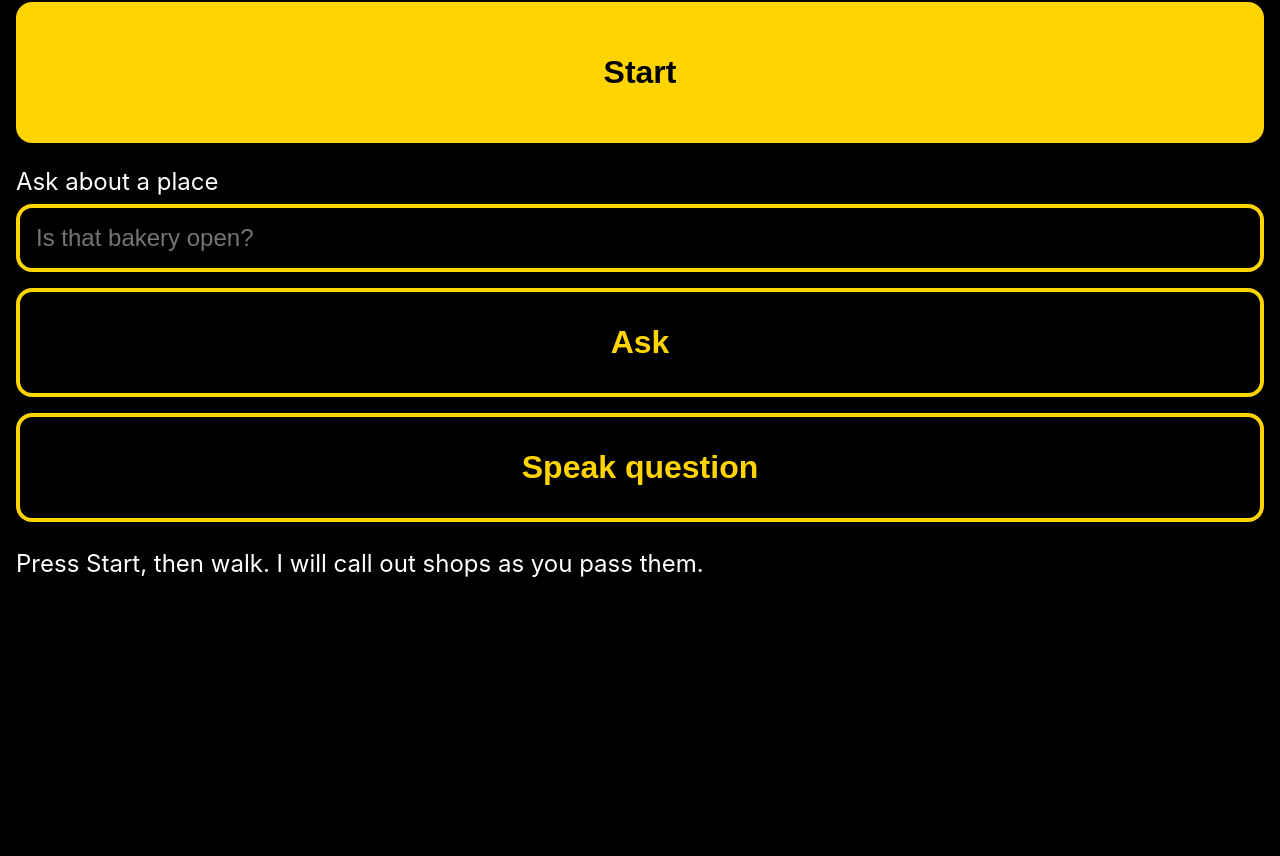
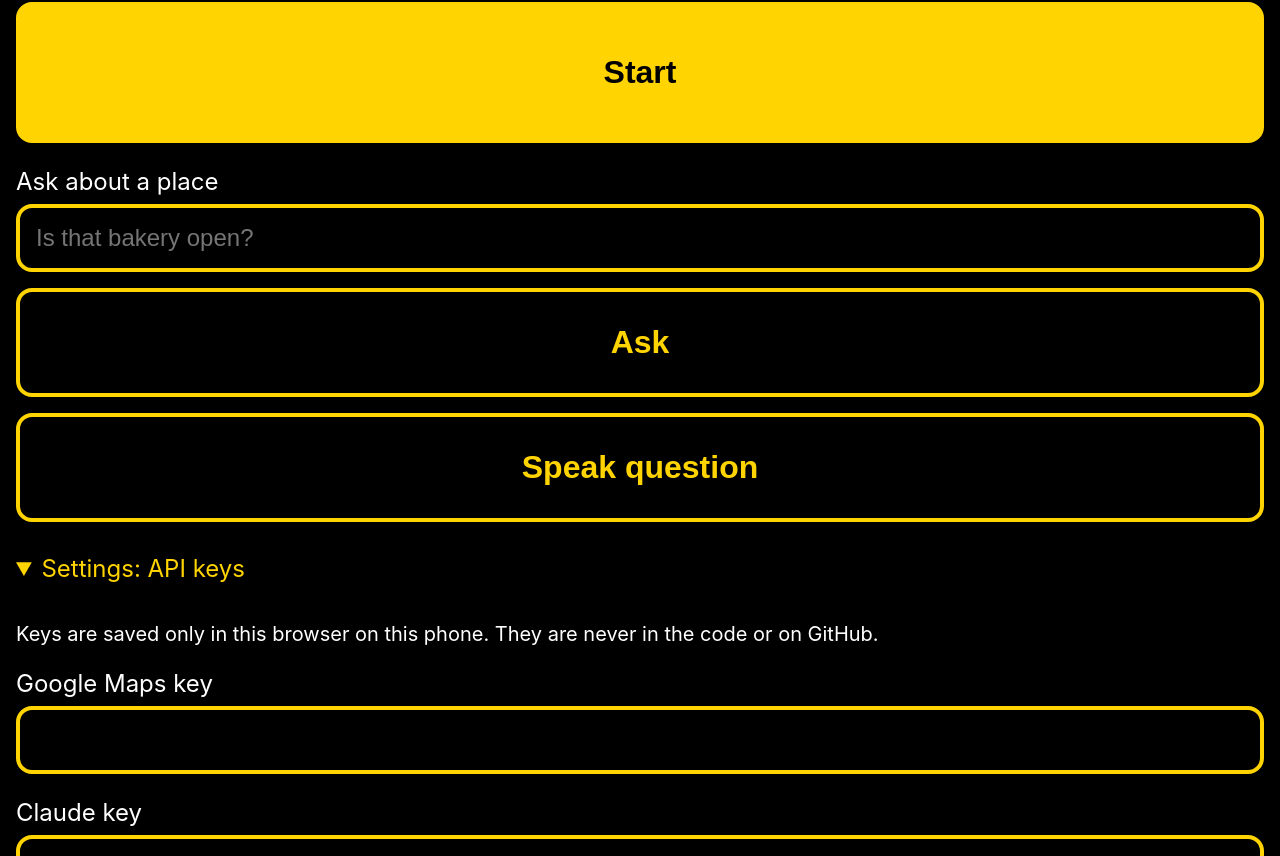
Before and after one commit to waywellnanna-hue/Blindwalk, a plain HTML site: page index.html in a window 1280 px wide. Shown: the part 96-952 px from the top of the page. Before the commit the page ends 800 px from the top, so only its background shows below. Drawn offline with Linux system fonts and the light colour scheme.

Commit message:
Store API keys on the device instead of in the code
Keys are entered in a Settings panel and saved in the browser's local
storage, so the public repo and the GitHub Pages site contain no keys.

Co-Authored-By: Claude Opus 5.5 <noreply@anthropic.com>
Claude-Session: https://claude.ai/code/session_01KHhnsDPmrG5pq9iVQS8N8u

```diff
--- a/index.html
+++ b/index.html
@@ -11,6 +11,8 @@
     button.secondary { padding: 32px 16px; background: #000; color: #ffd400; }
     label { display: block; font-size: 1.5rem; margin: 8px 0; }
     input { box-sizing: border-box; width: 100%; padding: 16px; font-size: 1.5rem; border: 4px solid #ffd400; border-radius: 16px; background: #000; color: #fff; margin-bottom: 16px; }
+    summary { font-size: 1.5rem; padding: 16px 0; color: #ffd400; }
+    #settings p { font-size: 1.25rem; line-height: 1.5; }
     #log { margin-top: 8px; font-size: 1.5rem; line-height: 1.5; }
   </style>
 </head>
@@ -23,14 +25,27 @@
   <button id="ask" class="secondary">Ask</button>
   <button id="speak" class="secondary" hidden>Speak question</button>
 
+  <details id="settings">
+    <summary>Settings: API keys</summary>
+    <p>Keys are saved only in this browser on this phone. They are never in the code or on GitHub.</p>
+    <label for="googleKey">Google Maps key</label>
+    <input id="googleKey" type="password" autocomplete="off">
+    <label for="claudeKey">Claude key</label>
+    <input id="claudeKey" type="password" autocomplete="off">
+    <button id="saveKeys" class="secondary">Save keys</button>
+  </details>
+
   <div id="log">Press Start, then walk. I will call out shops as you pass them.</div>
 
   <script type="module">
     // The Claude SDK loads only when you first ask, so stroll mode still works if it cannot load.
     const SDK_URL = 'https://cdn.jsdelivr.net/npm/@anthropic-ai/sdk@1.4.0/+esm';
 
-    const API_KEY = 'YOUR_API_KEY_HERE';               // Google Maps key
-    const ANTHROPIC_API_KEY = 'YOUR_ANTHROPIC_KEY_HERE'; // Claude key (step two)
+    // Keys are typed into Settings and stored on this device only.
+    function loadKey(name) { try { return localStorage.getItem(name) || ''; } catch (e) { return ''; } }
+    function storeKey(name, value) { try { localStorage.setItem(name, value); return true; } catch (e) { return false; } }
+    let API_KEY = loadKey('googleKey');            // Google Maps key
+    let ANTHROPIC_API_KEY = loadKey('claudeKey');  // Claude key (step two)
     const PASS_DISTANCE = 25;     // metres: how close a shop must be to be announced
     const REFRESH_DISTANCE = 20;  // metres walked before asking Google again
     const SEARCH_RADIUS = 60;     // metres: how far around you Google looks
@@ -45,6 +60,22 @@
     let watchId = null, lastPos = null, lastFetchPos = null, heading = null;
     let places = [], announced = new Set(), recent = [];
     let wakeLock = null, asking = false, locationLost = false, lastGoodFix = 0;
+
+    const settingsEl = document.getElementById('settings');
+    const googleKeyEl = document.getElementById('googleKey');
+    const claudeKeyEl = document.getElementById('claudeKey');
+    googleKeyEl.value = API_KEY;
+    claudeKeyEl.value = ANTHROPIC_API_KEY;
+    if (!API_KEY) settingsEl.open = true;
+
+    document.getElementById('saveKeys').addEventListener('click', () => {
+      API_KEY = googleKeyEl.value.trim();
+      ANTHROPIC_API_KEY = claudeKeyEl.value.trim();
+      claude = null; // rebuild the Claude client with the new key
+      const saved = storeKey('googleKey', API_KEY) && storeKey('claudeKey', ANTHROPIC_API_KEY);
+      settingsEl.open = false;
+      say(saved ? 'Keys saved.' : 'Keys set for now, but this browser would not save them. You will need to enter them again next time.');
+    });
 
     let claude = null;
     async function getClaude() {
@@ -176,6 +207,7 @@
 
     toggle.addEventListener('click', () => {
       if (watchId === null) {
+        if (!API_KEY) { settingsEl.open = true; say('Add your Google Maps key in Settings first.'); return; }
         watchId = navigator.geolocation.watchPosition(
           onPosition,
           onLocationError,
@@ -234,6 +266,7 @@
 
     async function ask(question) {
       if (!question) { say('Type or speak a question first.'); return; }
+      if (!ANTHROPIC_API_KEY) { settingsEl.open = true; say('Add your Claude key in Settings first.'); return; }
       if (asking) return;
 
       // Candidates: recently announced shops first, then the closest ones.
```
Also changed, not shown: 1 other file.
